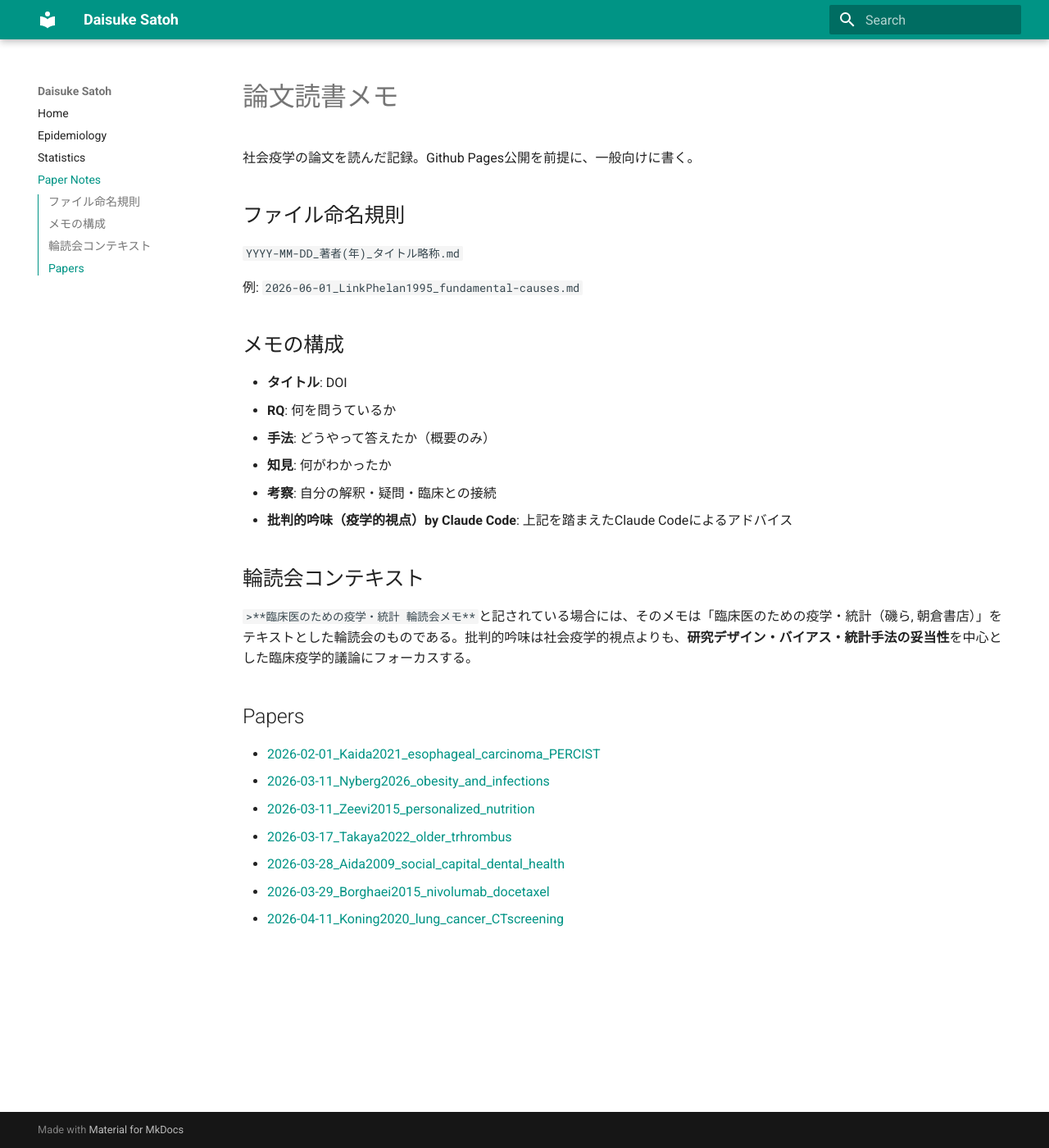
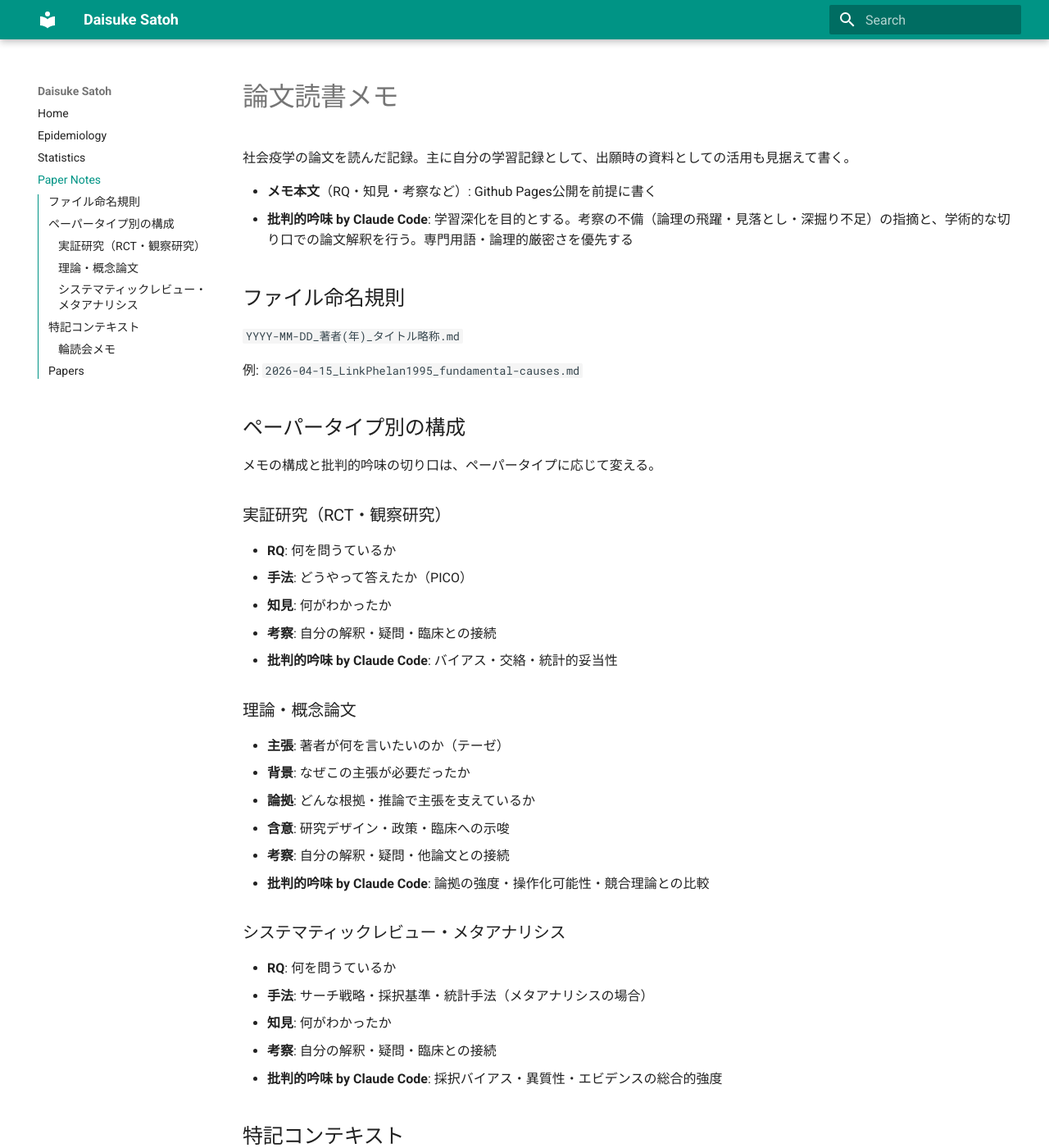
Before and after one commit to dsatoh20/dsatoh20.github.io, an MkDocs documentation site: the page built from docs/paper_notes/index.md, in a window 1280 px wide and 1400 px high. Shown: the whole window at 82% size. Built offline with MkDocs 1.6.1 and Material for MkDocs 9.7.7, drawn with Linux system fonts in a browser that asks for light colours; some of the changed text lies outside the part shown.

Commit message:
sync: update from career repo

```diff
--- a/docs/paper_notes/index.md
+++ b/docs/paper_notes/index.md
@@ -1,24 +1,47 @@
 # 論文読書メモ
 
-社会疫学の論文を読んだ記録。Github Pages公開を前提に、一般向けに書く。
+社会疫学の論文を読んだ記録。主に自分の学習記録として、出願時の資料としての活用も見据えて書く。
+
+- **メモ本文**（RQ・知見・考察など）: Github Pages公開を前提に書く
+- **批判的吟味 by Claude Code**: 学習深化を目的とする。考察の不備（論理の飛躍・見落とし・深掘り不足）の指摘と、学術的な切り口での論文解釈を行う。専門用語・論理的厳密さを優先する
 
 ## ファイル命名規則
 
 `YYYY-MM-DD_著者(年)_タイトル略称.md`
 
-例: `2026-06-01_LinkPhelan1995_fundamental-causes.md`
+例: `2026-04-15_LinkPhelan1995_fundamental-causes.md`
 
-## メモの構成
-- **タイトル**: DOI
+## ペーパータイプ別の構成
+
+メモの構成と批判的吟味の切り口は、ペーパータイプに応じて変える。
+
+### 実証研究（RCT・観察研究）
 - **RQ**: 何を問うているか
-- **手法**: どうやって答えたか（概要のみ）
+- **手法**: どうやって答えたか（PICO）
 - **知見**: 何がわかったか
 - **考察**: 自分の解釈・疑問・臨床との接続
-- **批判的吟味（疫学的視点）by Claude Code**: 上記を踏まえたClaude Codeによるアドバイス
+- **批判的吟味 by Claude Code**: バイアス・交絡・統計的妥当性
 
-## 輪読会コンテキスト
+### 理論・概念論文
+- **主張**: 著者が何を言いたいのか（テーゼ）
+- **背景**: なぜこの主張が必要だったか
+- **論拠**: どんな根拠・推論で主張を支えているか
+- **含意**: 研究デザイン・政策・臨床への示唆
+- **考察**: 自分の解釈・疑問・他論文との接続
+- **批判的吟味 by Claude Code**: 論拠の強度・操作化可能性・競合理論との比較
 
-`>**臨床医のための疫学・統計 輪読会メモ**`と記されている場合には、そのメモは「臨床医のための疫学・統計（磯ら, 朝倉書店）」をテキストとした輪読会のものである。批判的吟味は社会疫学的視点よりも、**研究デザイン・バイアス・統計手法の妥当性**を中心とした臨床疫学的議論にフォーカスする。
+### システマティックレビュー・メタアナリシス
+- **RQ**: 何を問うているか
+- **手法**: サーチ戦略・採択基準・統計手法（メタアナリシスの場合）
+- **知見**: 何がわかったか
+- **考察**: 自分の解釈・疑問・臨床との接続
+- **批判的吟味 by Claude Code**: 採択バイアス・異質性・エビデンスの総合的強度
+
+## 特記コンテキスト
+
+### 輪読会メモ
+
+`>**臨床医のための疫学・統計 輪読会メモ**`と記されている場合、「臨床医のための疫学・統計（磯ら, 朝倉書店）」をテキストとした輪読会のメモである。批判的吟味は社会疫学的視点よりも、**研究デザイン・バイアス・統計手法の妥当性**を中心とした臨床疫学的議論にフォーカスする。
 
 ## Papers
 
```
